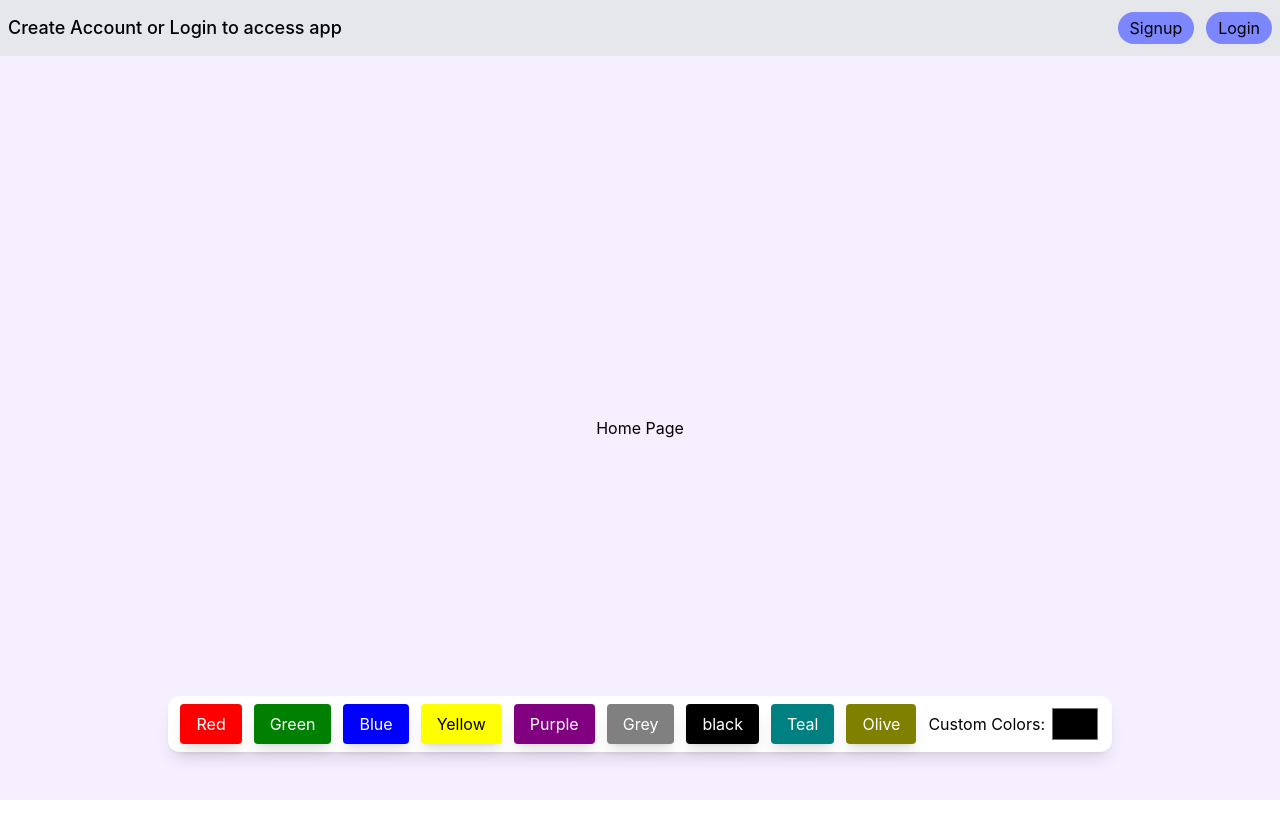
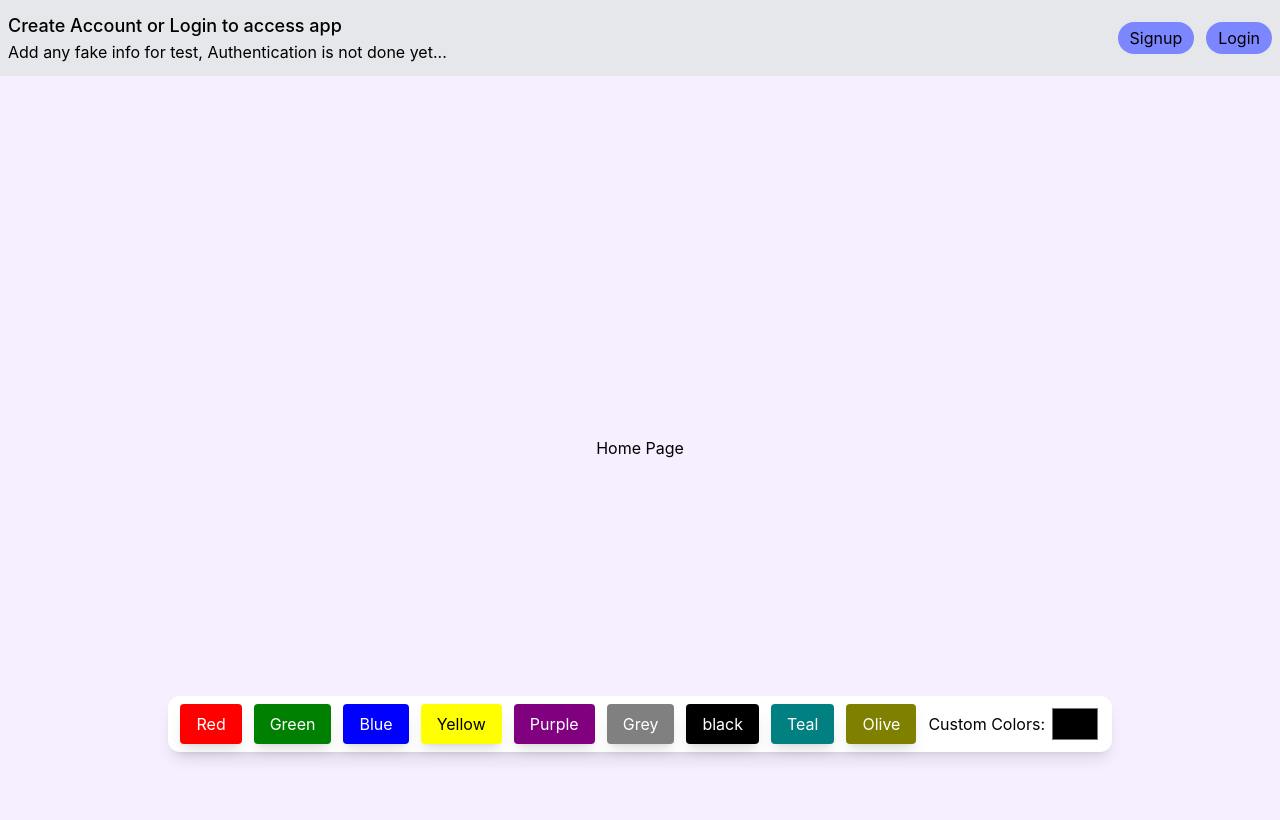
Before and after one commit to sheezan-yo/TodoFull, a React (Vite) app: page / in a window 1280 px wide. Built offline with nearby package versions, Linux system fonts and the light colour scheme; no server answers.

Commit message:
No authentication warning

```diff
--- a/src/component/Nav.jsx
+++ b/src/component/Nav.jsx
@@ -9,6 +9,10 @@ function Nav({ isLoggedin }) {
           <nav className="flex justify-between items-center">
             <div>
               <p className="text-lg font-medium">UserName</p>
+              <p>
+                Don't add sensitive info{" "}
+                <span className="font-medium">(as no authentication)</span>
+              </p>
             </div>
             <div>
               <Link to="/">
@@ -31,6 +35,7 @@ function Nav({ isLoggedin }) {
             <p className="text-lg font-medium">
               Create Account or Login to access app
             </p>
+            <p>Add any fake info for test, Authentication is not done yet...</p>
           </div>
           <div className="flex gap-3">
             <Link to="/signup">
```
